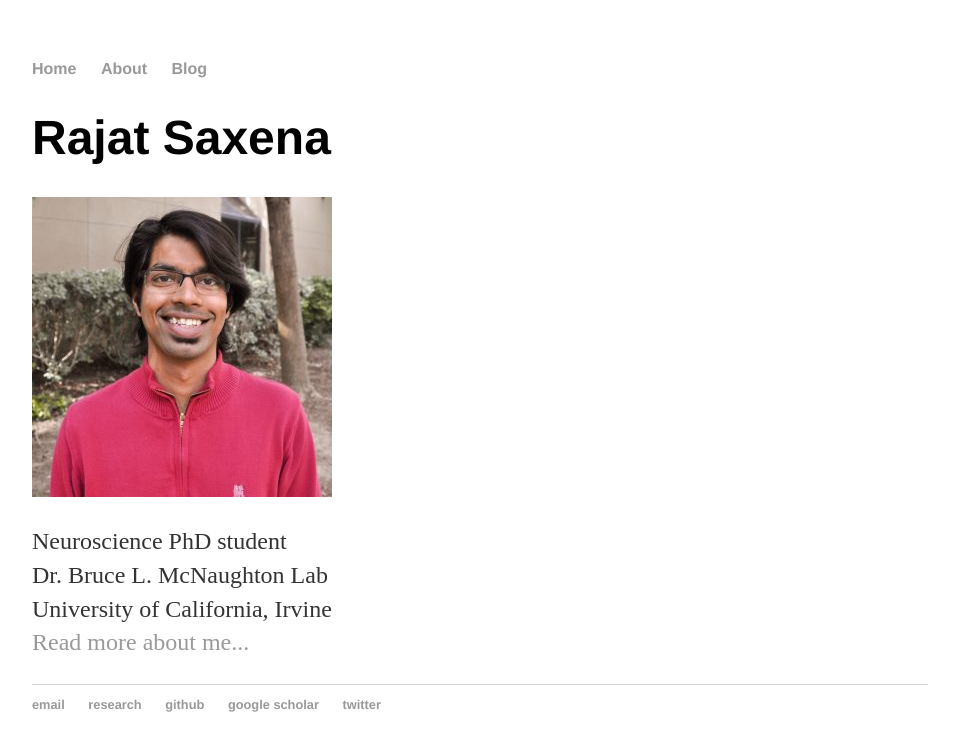
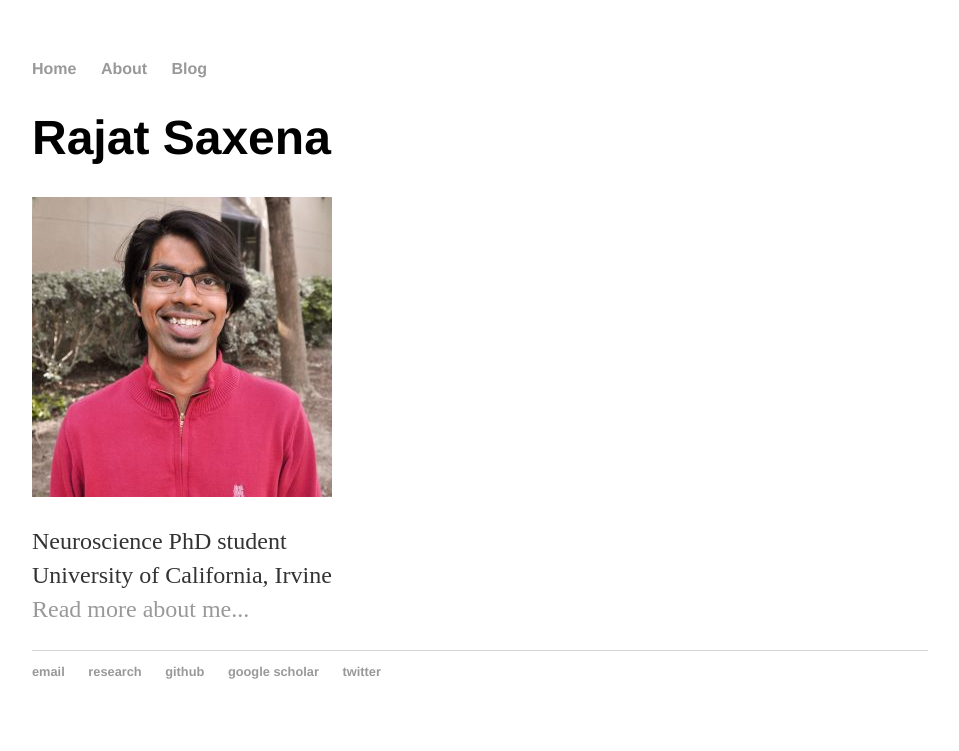
Before and after one commit to rajatsaxena/rajatsaxena.github.io, a Jekyll site: the page built from index.html, in a window 1280 px wide. Shown: the top 751 px of the page, without its empty margins (160-1119 px from the left). Built offline with Jekyll 4.4.1, drawn with Linux system fonts in a browser that asks for light colours.

Commit message:
Update index.html

```diff
--- a/index.html
+++ b/index.html
@@ -9,7 +9,6 @@ title: Rajat Saxena
 	</div>
 	<div class="right">
 	<p> Neuroscience PhD student <br/>
-		Dr. Bruce L. McNaughton Lab <br/>
 		University of California, Irvine <br/>
 		<a href="/about">Read more about me...</a></p>
 	</div>
```
